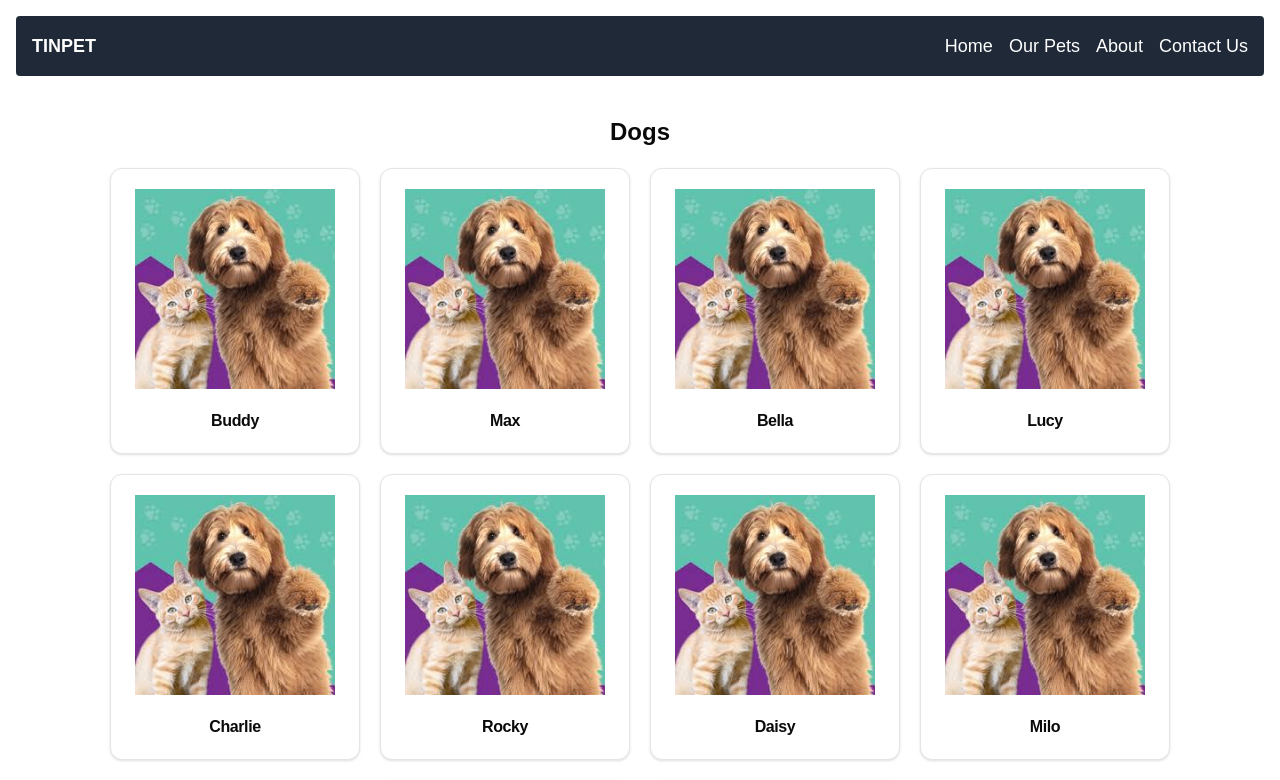
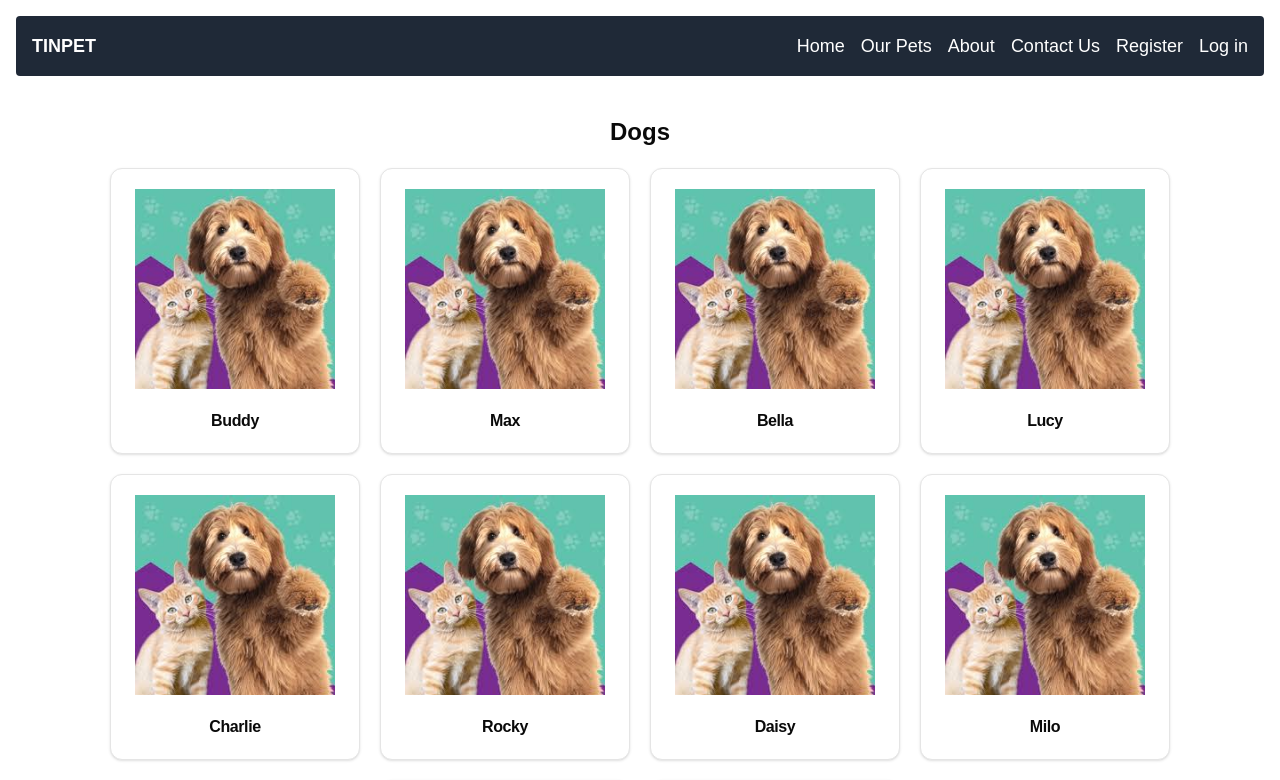
Before and after one commit to vanaspereneefje/Tinpets, a Next.js app: page /our-pets in a window 1280 px wide. Shown: the top 780 px of the page. Built offline with nearby package versions, Linux system fonts and the light colour scheme.

Commit message:
Add log in and register page links to the navbar

```diff
--- a/components/Navbar.jsx
+++ b/components/Navbar.jsx
@@ -25,6 +25,13 @@ const Navbar = () => {
           <Link href="/contact-us" className="text-white text-lg hover:underline">
             Contact Us
           </Link>
+          <Link href="/register" className="text-white text-lg hover:underline">
+            Register
+          </Link>
+          <Link href="/login" className="text-white text-lg hover:underline">
+            Log in
+          </Link>
+
         </div>
         <button
           onClick={() => setIsOpen(!isOpen)}
```
